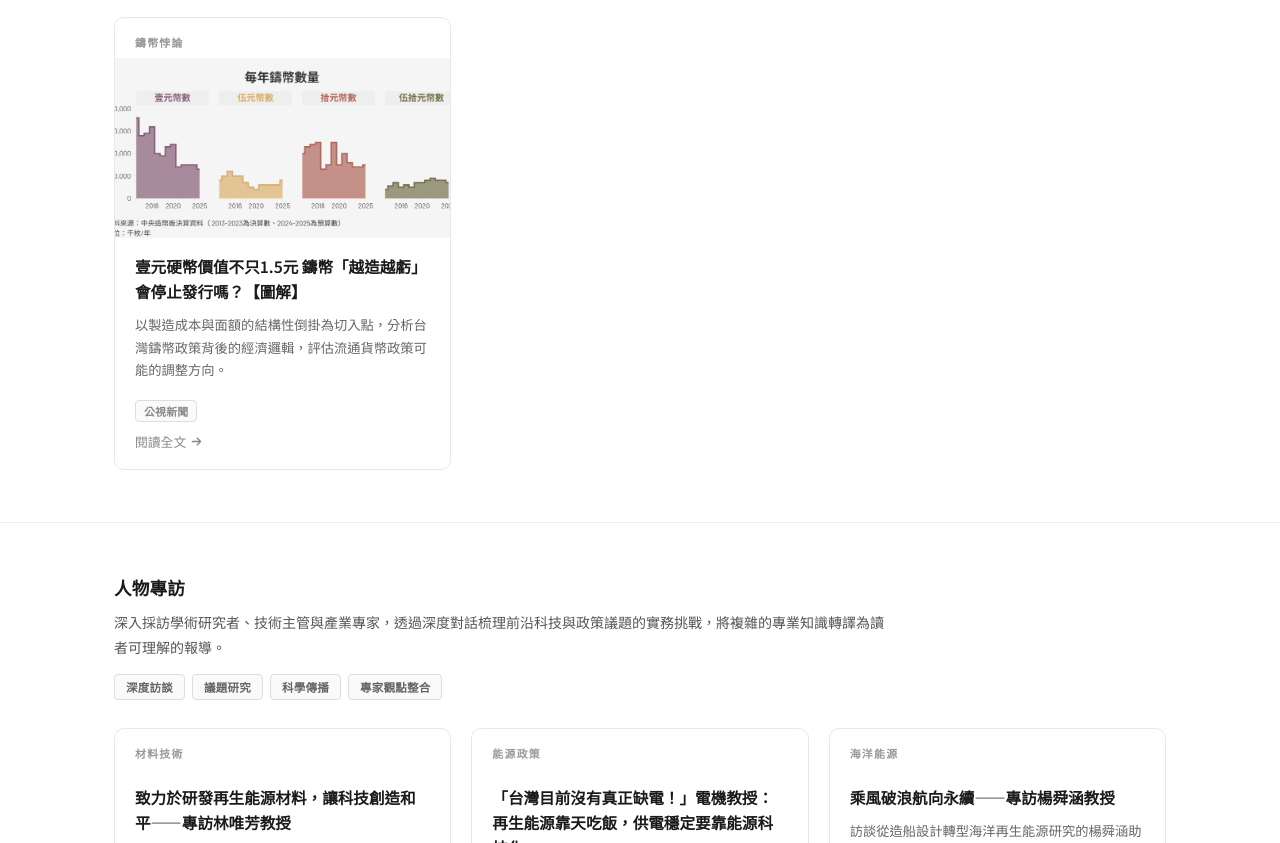
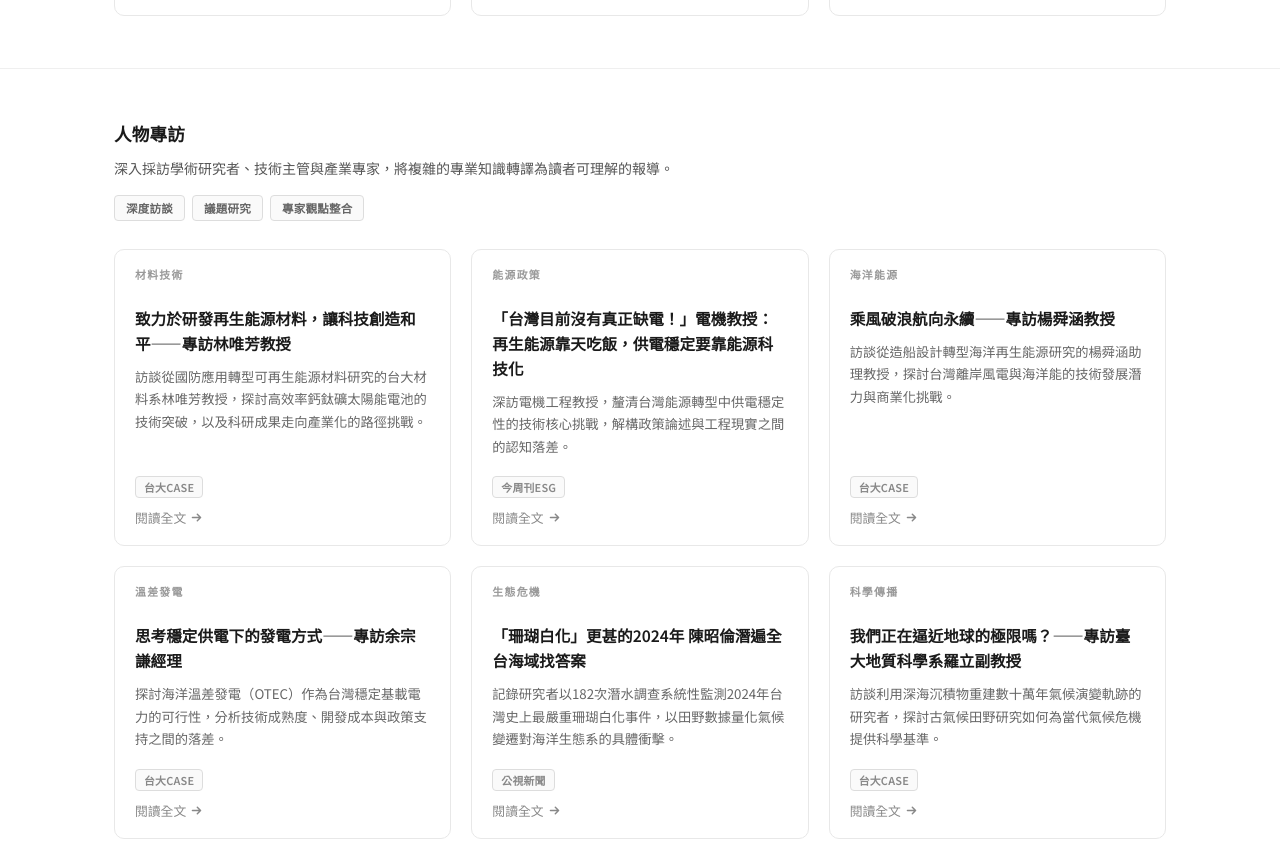
Before and after one commit to newsch-b/portfolio, a plain HTML site: page tech.html in a window 1280 px wide. Shown: the part 1957-2800 px from the top of the page. Drawn offline with Linux system fonts and the light colour scheme.

Commit message:
Update tech.html: revise bio, categories, and add new images
- Rewrite hero bio for tech industry reporter position
- Reorganize category order: econ > interview > intl > env
- Remove 壹元硬幣 article, add Threads and Wiz articles with images
- Add NDC image, refine category descriptions

Co-Authored-By: Claude Sonnet 4.6 <noreply@anthropic.com>

```diff
--- a/js/tech.js
+++ b/js/tech.js
@@ -9,6 +9,8 @@ const articles = [
     tagLabel: '產經',
     source: '遠見雜誌',
     skills: ['平台經濟', '社群媒體', '產業分析'],
+    image: 'images/threads.jpg',
+    imagePos: 'center',
     url: 'https://www.gvm.com.tw/article/114198'
   },
   {
@@ -20,6 +22,8 @@ const articles = [
     tagLabel: '產經',
     source: '遠見雜誌',
     skills: ['科技併購', '雲端資安', '產業分析'],
+    image: 'images/google.jpg',
+    imagePos: 'center',
     url: 'https://www.gvm.com.tw/article/114325'
   },
   {
@@ -112,19 +116,6 @@ const articles = [
     imagePos: 'top',
     url: 'https://news.pts.org.tw/article/732855'
   },
-  {
-    keyword: '鑄幣悖論',
-    title: '壹元硬幣價值不只1.5元 鑄幣「越造越虧」會停止發行嗎？【圖解】',
-    desc: '以製造成本與面額的結構性倒掛為切入點，分析台灣鑄幣政策背後的經濟邏輯，評估流通貨幣政策可能的調整方向。',
-    category: 'econ',
-    tagClass: 'tag-econ',
-    tagLabel: '產經',
-    source: '公視新聞',
-    skills: ['財經分析', '政策研究', '圖解報導'],
-    image: 'images/硬幣.png',
-    imagePos: 'top',
-    url: 'https://news.pts.org.tw/article/742474'
-  },
 
   // ── 人物專訪 ──
   {
@@ -204,6 +195,8 @@ const articles = [
     tagLabel: '環境永續',
     source: ['台大風險中心', '分析'],
     skills: ['國際政策分析', '互動視覺化'],
+    image: 'images/NDC_進展_final (1).png',
+    imagePos: 'top',
     url: 'https://rsprc.ntu.edu.tw/web/research/research_in.jsp?lang=tw&rp_id=RP1759394940788'
   },
   {
@@ -276,23 +269,23 @@ const articles = [
 const categories = {
   econ: {
     label: '科技 × 產業 × 財經',
-    desc: '從平台經濟、科技併購到農業供應鏈、財政政策，整合官方統計、產業調查與多方訪談，追蹤科技發展與氣候變遷如何重塑產業結構與市場競爭格局，量化政策決策對企業與產業的具體衝擊。',
+    desc: '報導題材涵蓋平台經濟、電子業循環經濟、零售供應鏈等議題，擅長結合永續與產業發展視角切入報導；善用ESG報告、財報、政府預算、貿易統計資料深入議題，並能以數據視覺化呈現複雜的結構性問題。',
     methods: ['產業分析', '數據視覺化', '政策研究', '供應鏈研究', '圖解報導']
   },
   interview: {
     label: '人物專訪',
-    desc: '深入採訪學術研究者、技術主管與產業專家，透過深度對話梳理前沿科技與政策議題的實務挑戰，將複雜的專業知識轉譯為讀者可理解的報導。',
-    methods: ['深度訪談', '議題研究', '科學傳播', '專家觀點整合']
+    desc: '深入採訪學術研究者、技術主管與產業專家，將複雜的專業知識轉譯為讀者可理解的報導。',
+    methods: ['深度訪談', '議題研究', '專家觀點整合']
   },
   env: {
     label: '環境永續',
     desc: '從物種保育、氣候政策到動保法規，透過田野調查與多方利害關係人訪談，呈現環境保護政策設計與現場執行之間的結構性落差。',
-    methods: ['田野調查', '生態數據分析', '政策追蹤', '多方訪談']
+    methods: ['數據分析', '政策追蹤']
   },
   intl: {
     label: '國際報導',
-    desc: '關注國際政治格局與地緣衝突，分析重大事件對台灣產業與社會的連動影響，並即時解讀選舉結果、人道危機的政策意涵。',
-    methods: ['國際政治分析', '即時報導', '人道議題', '衝突研究']
+    desc: '關注國際政治、地緣衝突，運用圖解報導深度分析重大事件脈絡。',
+    methods: ['國際政治分析', '即時報導']
   }
 };
 
@@ -302,7 +295,7 @@ function renderAll() {
   const main = document.getElementById('main-content');
   main.innerHTML = '';
 
-  ['econ', 'interview', 'env', 'intl'].forEach(cat => {
+  ['econ', 'interview', 'intl', 'env'].forEach(cat => {
     const c = categories[cat];
     const catArticles = articles.filter(a => a.category === cat);
 
--- a/tech.html
+++ b/tech.html
@@ -17,14 +17,12 @@
     <div class="hero-inner">
       <div>
         <h1>李宜靜 <span class="hero-name-en">LI, YI-JING</span></h1>
-        <p class="hero-bio">具備科技、產業與財經新聞採訪實務經驗，擅長議題企劃與人物專訪，並結合數據視覺化與深度調查方法，將複雜的產業議題轉譯為清晰報導。曾深入採訪平台經濟、科技併購、農業供應鏈與貿易政策，並有國際新聞製作經驗；能快速掌握產業結構，進行多方訪談與分析評論產出。</p>
+        <p class="hero-bio">兼具數字及文字敏感度，擅長從數據中挖掘事實，同時具備以人物出發的報導視角，能將複雜的產業議題轉譯為圖文報導，亦有影像製作經驗。</p>
         <div class="hero-chips">
-          <span class="chip">科技產業採訪</span>
           <span class="chip">議題企劃</span>
           <span class="chip">人物專訪</span>
           <span class="chip">資料視覺化</span>
           <span class="chip">深度調查</span>
-          <span class="chip">國際新聞</span>
         </div>
       </div>
     </div>
```
Also changed, not shown: images/NDC_進展_final (1).png (added), images/google.jpg (added), images/threads.jpg (added).
